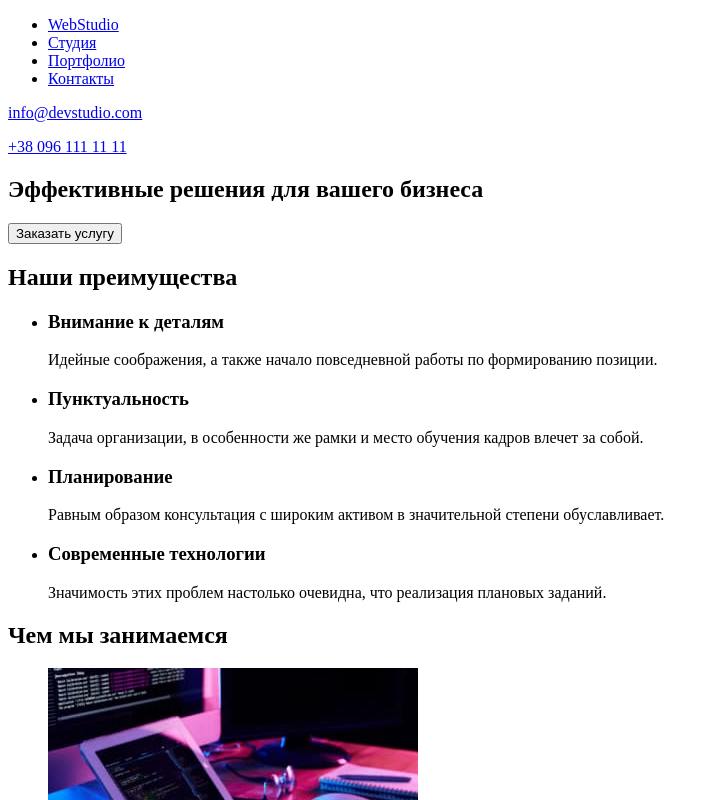
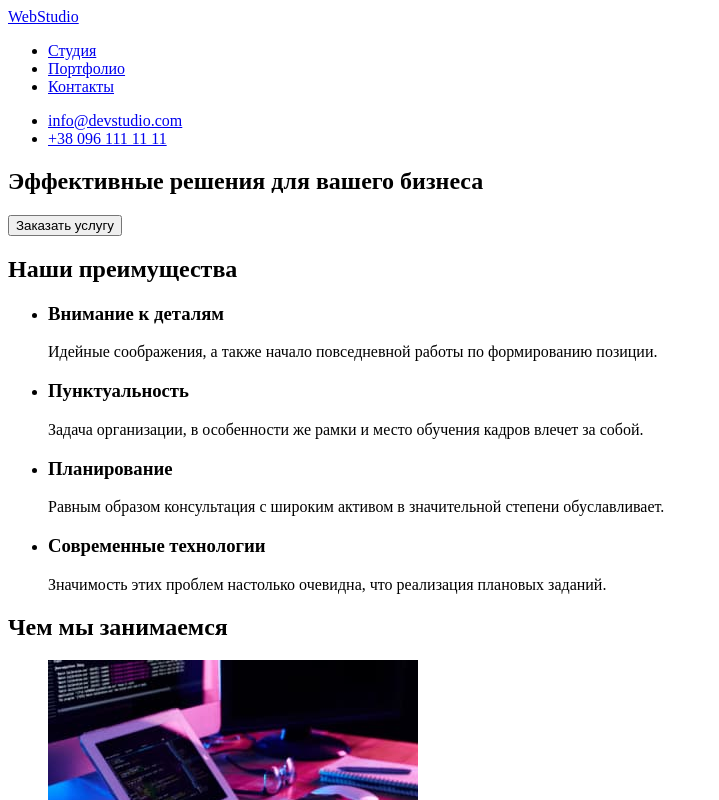
Before and after one commit to Illia-illia/goit-markup-hw-01, a plain HTML site: page index.html in a window 1280 px wide. Shown: the top 800 px of the page, without its empty margins (0-719 px from the left). Drawn offline with Linux system fonts and the light colour scheme.

Commit message:
Исправляет ошибки ментора

```diff
--- a/index.html
+++ b/index.html
@@ -10,15 +10,17 @@
     <!-- Header -->
     <header>
         <nav>
+            <a href="./">WebStudio</a>
             <ul>
-                <li><a href="./">WebStudio</a></li>
                 <li><a href="./">Студия</a></li>
                 <li><a href="./">Портфолио</a></li>
                 <li><a href="./">Контакты</a></li>
             </ul>
         </nav>
-        <p><a href="mailto:info@devstudio.com">info@devstudio.com</a></p>
-        <p><a href="tel:+380961111111">+38 096 111 11 11</a></p>
+        <ul>
+            <li><a href="mailto:info@devstudio.com">info@devstudio.com</a></li>
+            <li><a href="tel:+380961111111">+38 096 111 11 11</a></li>
+        </ul>
     </header>
     <!-- Main unique content -->
     <main>
@@ -87,10 +89,10 @@
     </main>
     <!-- Footer -->
     <footer>
-        <p><a href="./">WebStudio</a></p>
+        <a href="./">WebStudio</a>
         <address>
         <ul>
-            <li><a href="https://goo.gl/maps/gdu9YAMxJbdQwpBC7" target="_blank" rel="noreferrer nofollow">г. Киев, пр-т Леси Украинки, 26</a></li>
+            <li><a href="https://goo.gl/maps/gdu9YAMxJbdQwpBC7" target="_blank" rel="noreferrer noopener nofollow">г. Киев, пр-т Леси Украинки, 26</a></li>
             <li><a href="mailto:info@example.com">info@example.com</a></li>
             <li><a href="tel:+380991111111">+38 099 111 11 11</a></li>
         </ul>
```
